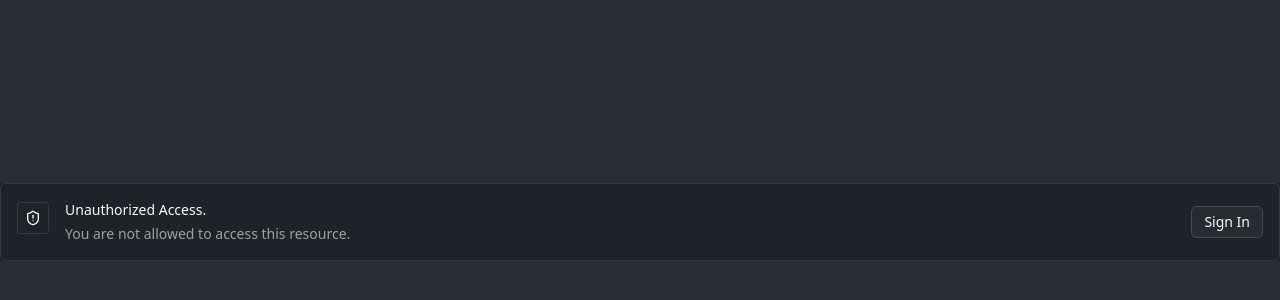
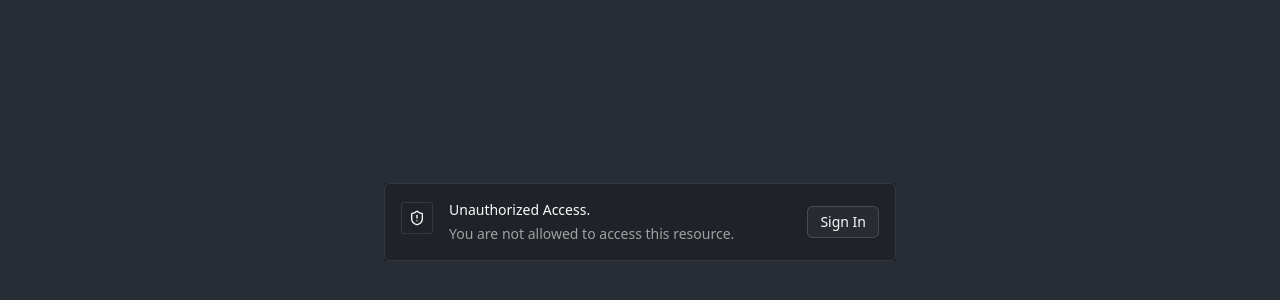
Before and after one commit to OnaDebrah/onassis, a Next.js app: page / in a window 1280 px wide. Shown: the part 178-478 px from the top of the page. Built offline with nearby package versions, Linux system fonts and the light colour scheme; no server answers.

Commit message:
Update src/features/auth/components/unauthenticated-view.tsx
Co-authored-by: coderabbitai[bot] <136622811+coderabbitai[bot]@users.noreply.github.com>

```diff
--- a/src/features/auth/components/unauthenticated-view.tsx
+++ b/src/features/auth/components/unauthenticated-view.tsx
@@ -7,7 +7,7 @@ import {Button} from "@/components/ui/button";
 export const UnauthenticatedView = () => {
     return (
         <div className="flex items-center justify-center h-screen bg-background">
-            <div className="w-full max-x-lg bg-muted">
+            <div className="w-full max-w-lg bg-muted">
                 <Item variant="outline">
                     <ItemMedia variant="icon">
                         <ShieldAlertIcon/>
```
